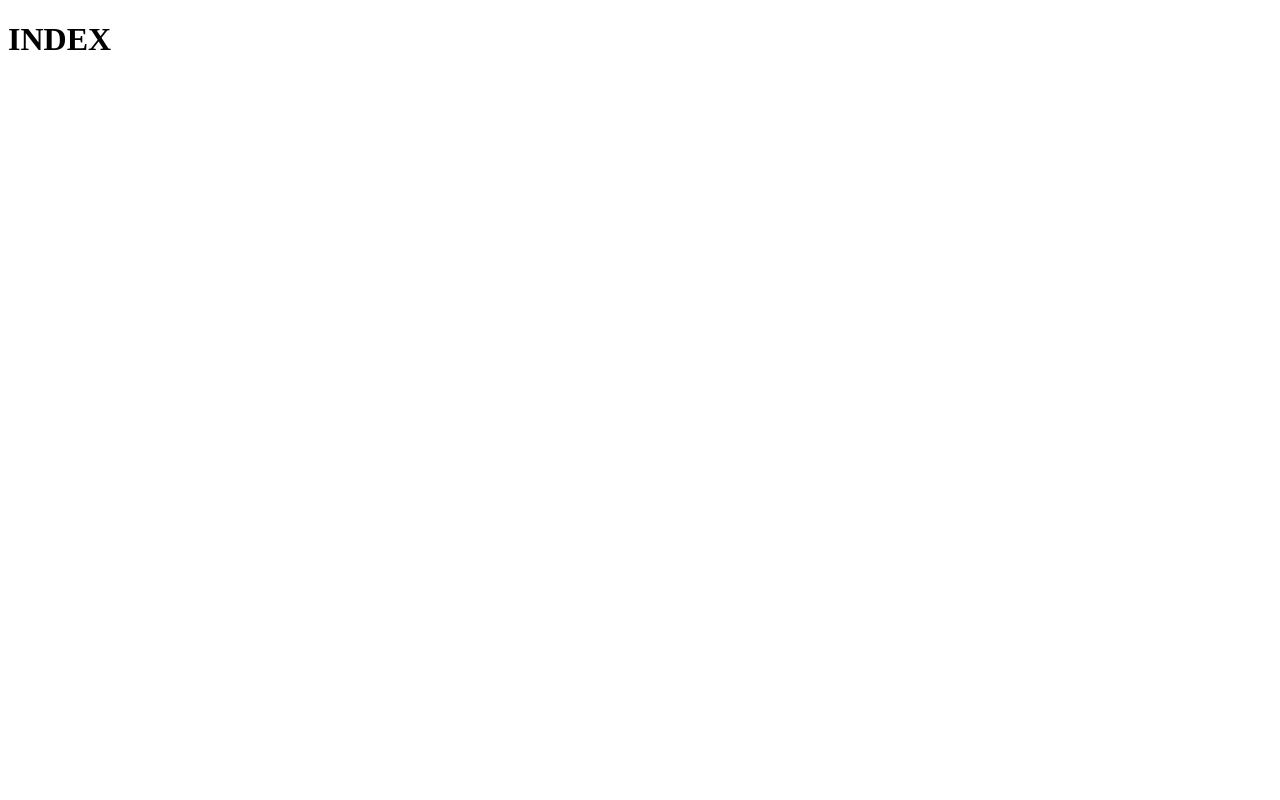
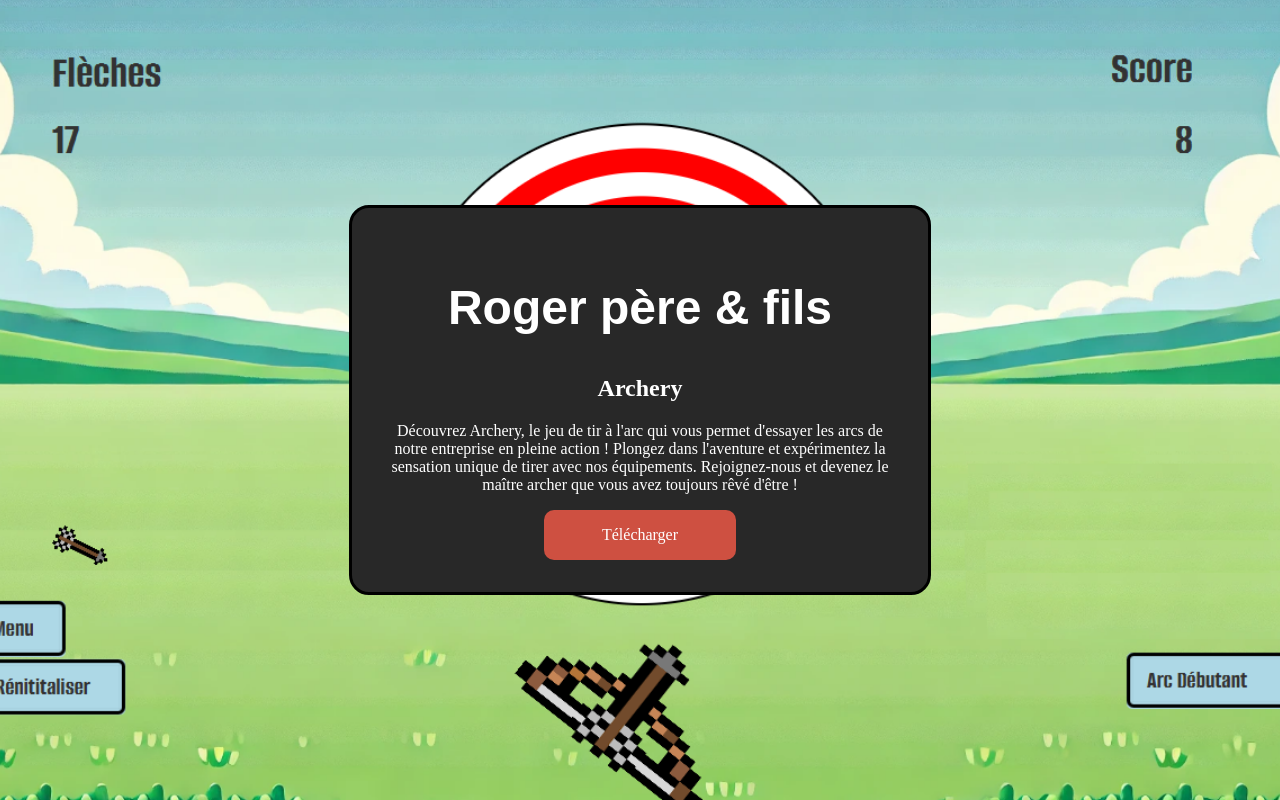
Before and after one commit to maelys-sable/Archery_game, a plain HTML site: page web/index.html in a window 1280 px wide. Drawn offline with Linux system fonts and the light colour scheme; a web font is replaced by a local one.

Commit message:
feature: web

```diff
--- a/web/index.html
+++ b/web/index.html
@@ -1,9 +1,19 @@
 <!DOCTYPE html>
-<html>
+<html lang='fr'>
 	<head>
-		<title>HELLO WORLD</title>
+		<title>Archery</title>
+		<meta charset='utf-8'>
+		<link href='style.css' rel='stylesheet'>
+		<link rel="preconnect" href="https://fonts.googleapis.com">
+		<link rel="preconnect" href="https://fonts.gstatic.com" crossorigin>
+		<link href="https://fonts.googleapis.com/css2?family=Ranchers&display=swap" rel="stylesheet">
 	</head>
 	<body>
-		<h1>INDEX</h1>
+		<article>
+			<h1>Roger père & fils</h1>
+			<h2>Archery</h2>
+			<p>Découvrez Archery, le jeu de tir à l'arc qui vous permet d'essayer les arcs de notre entreprise en pleine action ! Plongez dans l'aventure et expérimentez la sensation unique de tirer avec nos équipements. Rejoignez-nous et devenez le maître archer que vous avez toujours rêvé d'être !</p>
+			<a href="archery.jar" download>Télécharger</a>
+		</article>
 	</body>
 </html>
--- /dev/null
+++ b/web/style.css
@@ -0,0 +1,49 @@
+html, body {
+	margin: 0;
+	padding: 0;
+	box-sizing: border-box;
+}
+
+body {
+	height: 100vh;
+	background-image: url('background.png');
+	background-size: cover;
+	background-position: center;
+	background-repeat: no-repeat;
+	display: flex;
+	justify-content: center;
+	align-items: center;
+}
+
+h1 {
+	font-size: 3em;
+	font-family: "Ranchers", sans-serif;
+	font-style: normal;
+}
+
+article {
+	margin: auto;
+	background: rgb(40, 40, 40);
+	border: 3px solid black;
+	border-radius: 20px;
+	width: 40vw;
+	min-width: 320px;
+	text-align: center;
+	color: white;
+	padding: 2em;
+}
+
+a {
+	display: block;
+	width: 10em;
+	padding: 1em;
+	margin: auto;
+	background: #ce5041;
+	border-radius: 10px;
+	text-decoration: none;
+	color: white;
+}
+
+a:visited {
+	color: white;
+}
```
Also changed, not shown: web/background.png (added), 3 other files.
